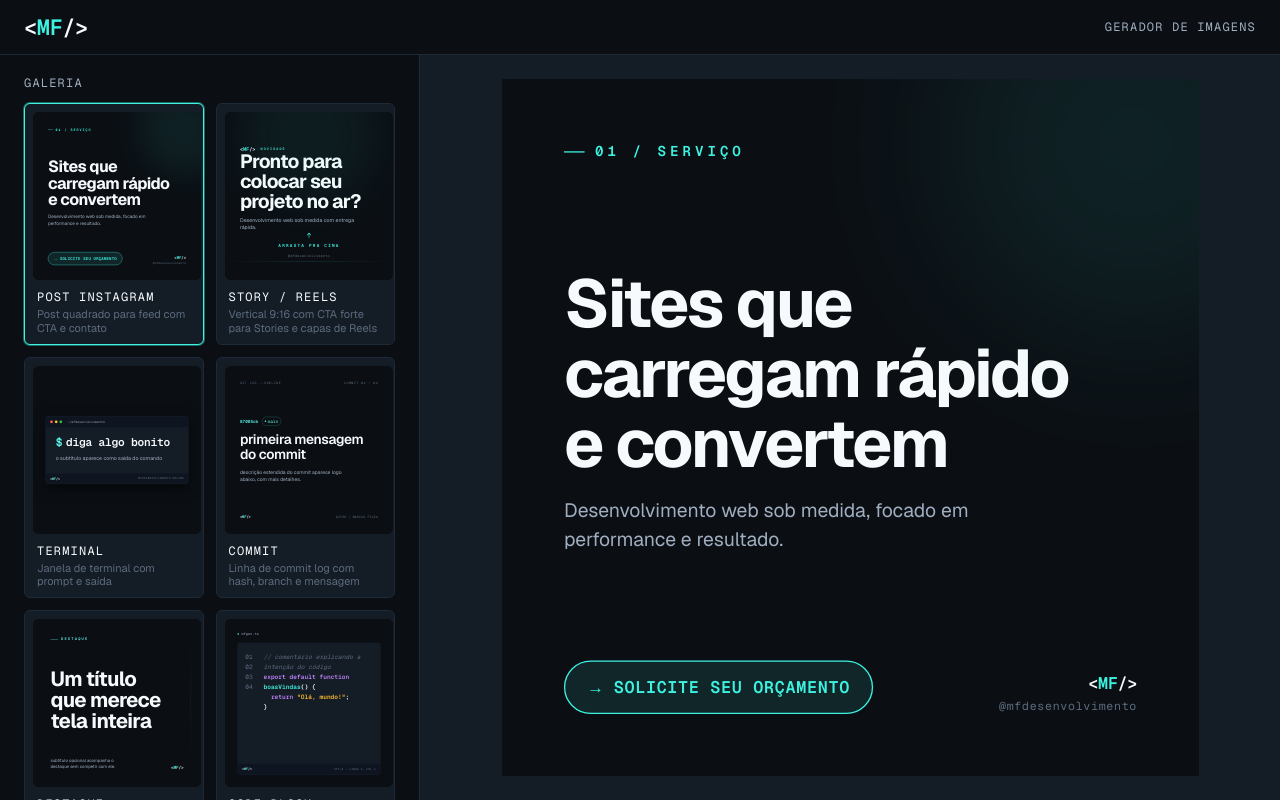
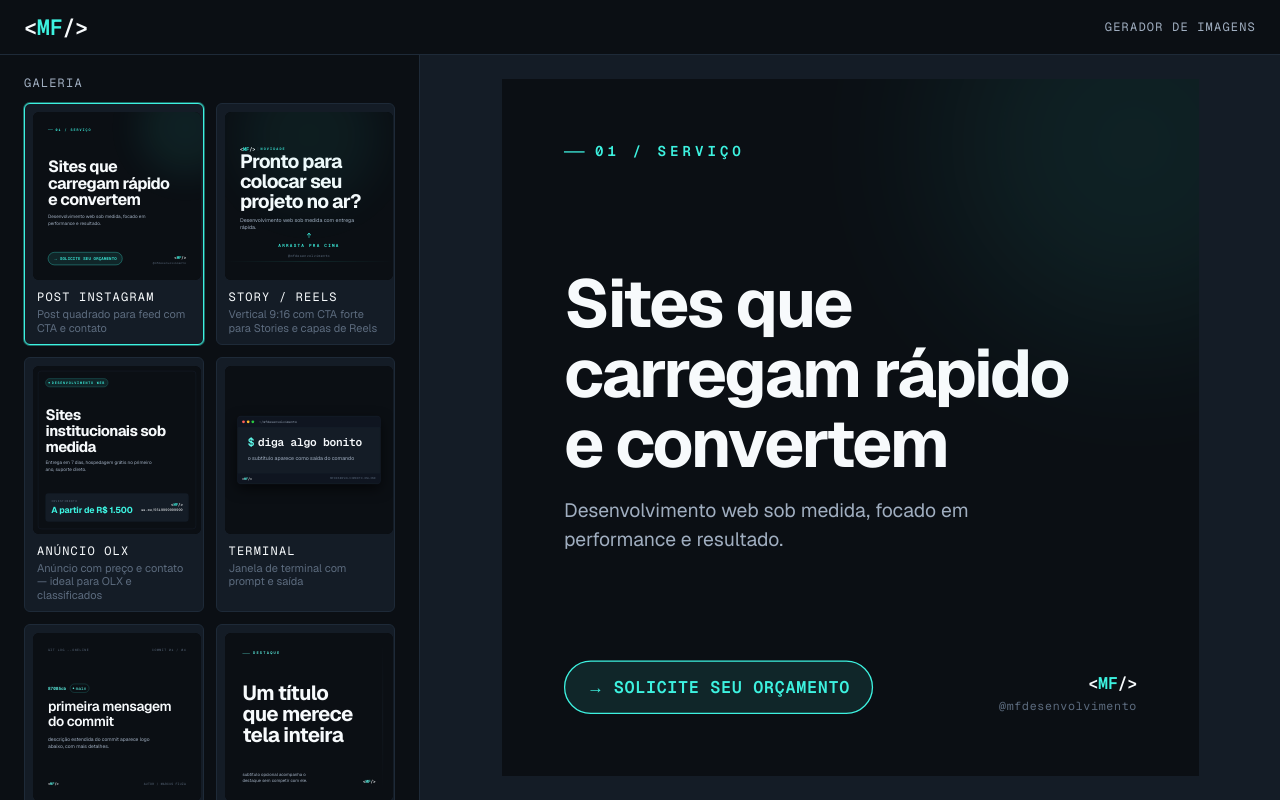
Before and after one commit to Fiuza3/MFGen, a Next.js app: page / in a window 1280 px wide. Built offline with nearby package versions, Linux system fonts and the light colour scheme.

Commit message:
feat: template Anuncio OLX para classificados
Layout informativo com borda em moldura, categoria em pill,
titulo grande, descricao e faixa de fundo destacando o preco em
accent + bloco de contato. Pensado para OLX, Mercado Livre e
qualquer classificado onde preco e contato sao o que importa.

```diff
--- /dev/null
+++ b/src/templates/anuncio-olx/AnuncioOlx.tsx
@@ -0,0 +1,207 @@
+import { cores } from "@/identidade/cores";
+import { Logo } from "@/identidade/Logo";
+import { familias, pesos } from "@/identidade/tipografia";
+
+import { criarEscala, type Escala } from "../escala";
+import type { PropsTemplate } from "../tipos";
+
+export function AnuncioOlx({ dimensao, conteudo }: PropsTemplate) {
+  const escala = criarEscala(dimensao);
+  const { px } = escala;
+
+  const categoria = conteudo.tag.trim() || "desenvolvimento web";
+  const titulo = conteudo.titulo.trim() || "Sites institucionais sob medida";
+  const subtitulo =
+    conteudo.subtitulo.trim() ||
+    "Entrega em 7 dias, hospedagem grátis no primeiro ano, suporte direto.";
+  const preco = conteudo.preco.trim() || "A partir de R$ 1.500";
+  const contato = conteudo.contato.trim() || "wa.me/5519999999999";
+
+  return (
+    <div
+      style={{
+        width: dimensao.largura,
+        height: dimensao.altura,
+        background: cores.fundo,
+        padding: px(80),
+        boxSizing: "border-box",
+        display: "flex",
+        flexDirection: "column",
+        gap: px(40),
+        fontFamily: familias.sans,
+        color: cores.textoPrimario,
+        position: "relative",
+        overflow: "hidden",
+      }}
+    >
+      <Borda escala={escala} />
+
+      <Categoria valor={categoria} escala={escala} />
+
+      <div
+        style={{
+          flex: 1,
+          display: "flex",
+          flexDirection: "column",
+          justifyContent: "center",
+          gap: px(32),
+        }}
+      >
+        <h1
+          style={{
+            margin: 0,
+            fontFamily: familias.sans,
+            fontWeight: pesos.bold,
+            fontSize: px(96),
+            lineHeight: 1.05,
+            letterSpacing: "-0.035em",
+            maxWidth: "90%",
+          }}
+        >
+          {titulo}
+        </h1>
+        <p
+          style={{
+            margin: 0,
+            fontFamily: familias.sans,
+            fontSize: px(30),
+            lineHeight: 1.5,
+            color: cores.textoSecundario,
+            maxWidth: "80%",
+          }}
+        >
+          {subtitulo}
+        </p>
+      </div>
+
+      <Faixa preco={preco} contato={contato} escala={escala} />
+    </div>
+  );
+}
+
+function Borda({ escala }: { escala: Escala }) {
+  const { px } = escala;
+  return (
+    <span
+      aria-hidden
+      style={{
+        position: "absolute",
+        inset: px(32),
+        border: `${px(2)} solid ${cores.borda}`,
+        borderRadius: px(20),
+        pointerEvents: "none",
+      }}
+    />
+  );
+}
+
+function Categoria({ valor, escala }: { valor: string; escala: Escala }) {
+  const { px } = escala;
+  return (
+    <div
+      style={{
+        display: "inline-flex",
+        alignSelf: "flex-start",
+        alignItems: "center",
+        gap: px(12),
+        padding: `${px(10)} ${px(18)}`,
+        border: `${px(1)} solid ${cores.accent}`,
+        borderRadius: px(999),
+        background: cores.accentSutil,
+      }}
+    >
+      <span
+        aria-hidden
+        style={{
+          width: px(10),
+          height: px(10),
+          borderRadius: "50%",
+          background: cores.accent,
+        }}
+      />
+      <span
+        style={{
+          fontFamily: familias.mono,
+          fontWeight: pesos.semibold,
+          fontSize: px(22),
+          letterSpacing: "0.22em",
+          color: cores.accent,
+          textTransform: "uppercase",
+        }}
+      >
+        {valor}
+      </span>
+    </div>
+  );
+}
+
+function Faixa({
+  preco,
+  contato,
+  escala,
+}: {
+  preco: string;
+  contato: string;
+  escala: Escala;
+}) {
+  const { px } = escala;
+  return (
+    <div
+      style={{
+        display: "flex",
+        alignItems: "center",
+        justifyContent: "space-between",
+        gap: px(32),
+        padding: `${px(32)} ${px(36)}`,
+        background: cores.superficie,
+        border: `${px(1)} solid ${cores.borda}`,
+        borderRadius: px(16),
+      }}
+    >
+      <div style={{ display: "flex", flexDirection: "column", gap: px(4) }}>
+        <span
+          style={{
+            fontFamily: familias.mono,
+            fontSize: px(18),
+            color: cores.textoSutil,
+            letterSpacing: "0.18em",
+            textTransform: "uppercase",
+          }}
+        >
+          investimento
+        </span>
+        <span
+          style={{
+            fontFamily: familias.sans,
+            fontWeight: pesos.bold,
+            fontSize: px(56),
+            color: cores.accent,
+            letterSpacing: "-0.02em",
+          }}
+        >
+          {preco}
+        </span>
+      </div>
+      <div
+        style={{
+          display: "flex",
+          flexDirection: "column",
+          alignItems: "flex-end",
+          gap: px(8),
+        }}
+      >
+        <Logo tamanho={escala.n(26)} corSigla={cores.accent} />
+        <span
+          style={{
+            fontFamily: familias.mono,
+            fontSize: px(22),
+            color: cores.textoPrimario,
+            letterSpacing: "0.04em",
+          }}
+        >
+          {contato}
+        </span>
+      </div>
+    </div>
+  );
+}
--- /dev/null
+++ b/src/templates/anuncio-olx/meta.ts
@@ -0,0 +1,8 @@
+import type { MetadadosTemplate } from "../tipos";
+
+export const metaAnuncioOlx: MetadadosTemplate = {
+  id: "anuncio-olx",
+  nome: "Anúncio OLX",
+  descricao: "Anúncio com preço e contato — ideal para OLX e classificados",
+  camposUsados: ["tag", "titulo", "subtitulo", "preco", "contato"],
+};
--- a/src/templates/registro.ts
+++ b/src/templates/registro.ts
@@ -1,3 +1,5 @@
+import { AnuncioOlx } from "./anuncio-olx/AnuncioOlx";
+import { metaAnuncioOlx } from "./anuncio-olx/meta";
 import { CodeBlock } from "./code-block/CodeBlock";
 import { metaCodeBlock } from "./code-block/meta";
 import { CommitCard } from "./commit/CommitCard";
@@ -17,6 +19,7 @@ import type { EntradaRegistro } from "./tipos";
 export const templates: readonly EntradaRegistro[] = [
   { meta: metaPostInstagram, Componente: PostInstagram },
   { meta: metaStoryReels, Componente: StoryReels },
+  { meta: metaAnuncioOlx, Componente: AnuncioOlx },
   { meta: metaTerminal, Componente: Terminal },
   { meta: metaCommit, Componente: CommitCard },
   { meta: metaTag, Componente: Tag },
```
